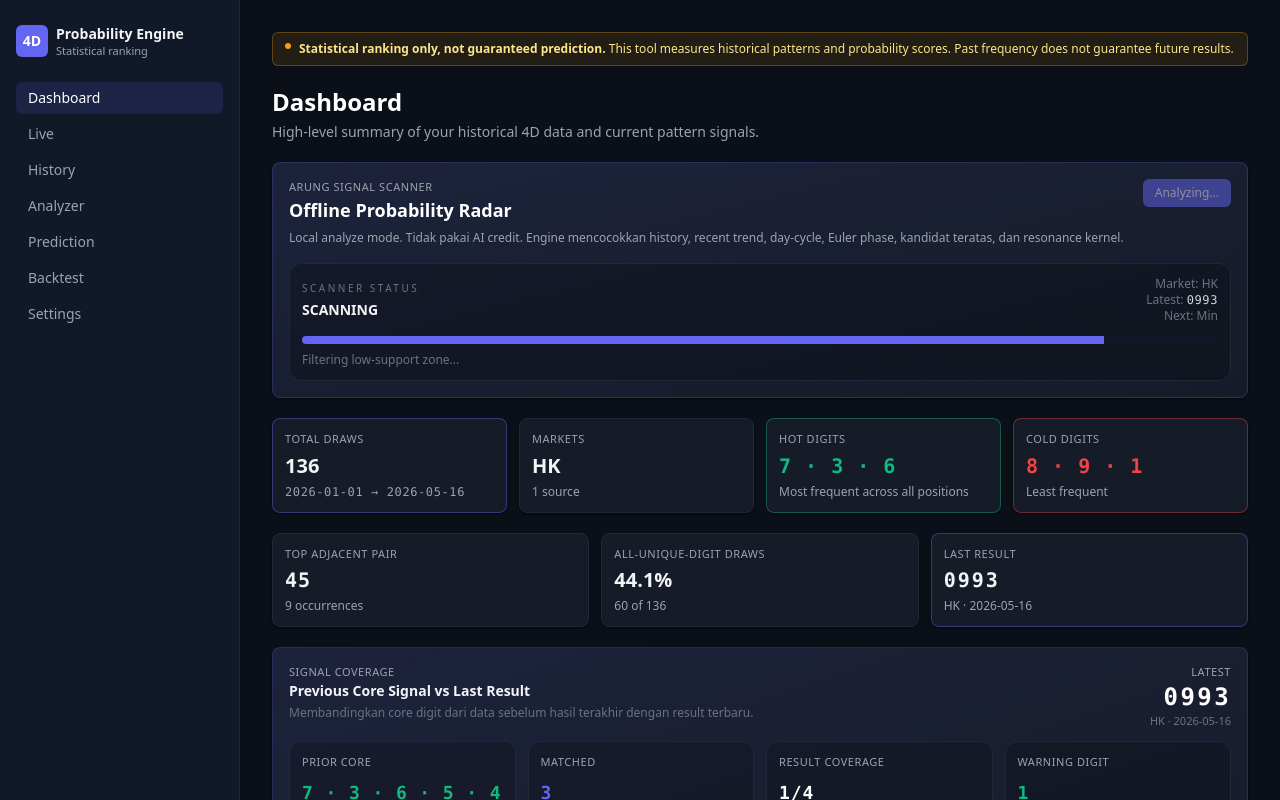
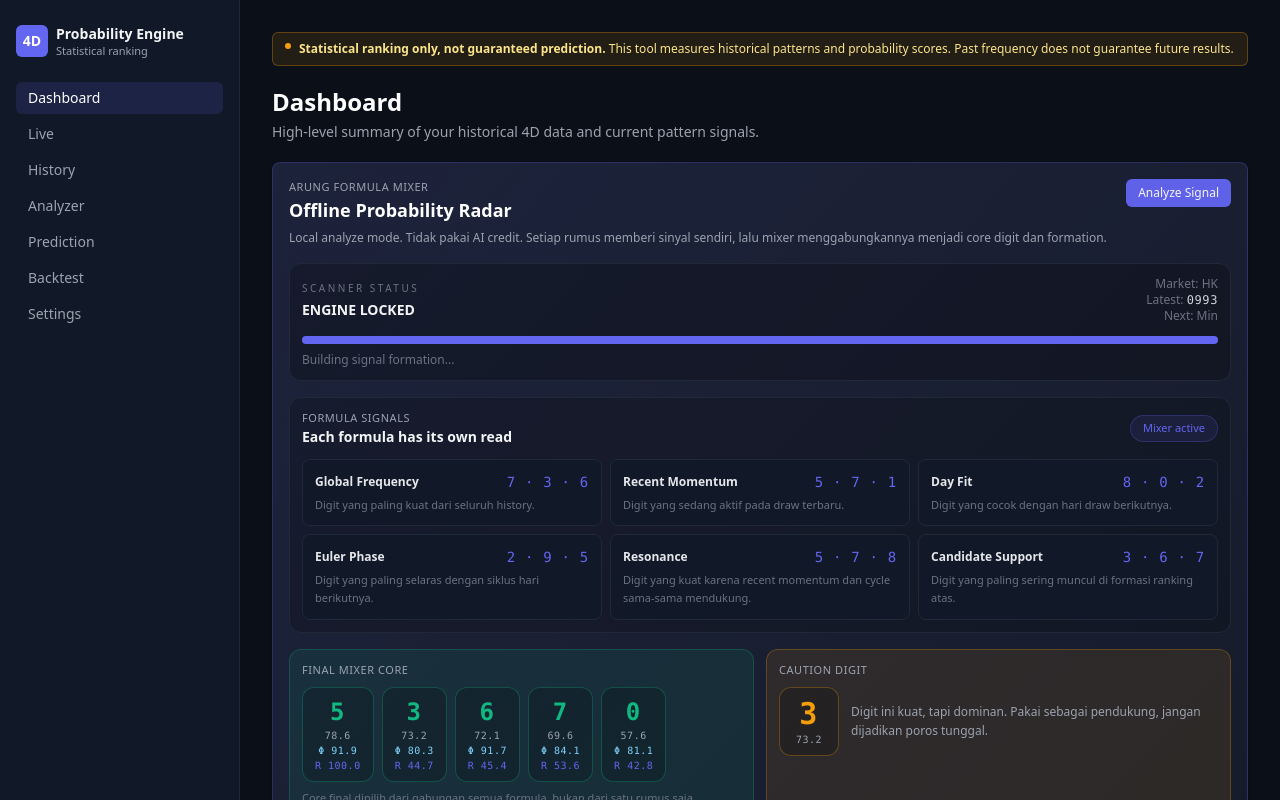
Before and after one commit to LoOp575/Togel2, a Next.js app: page / in a window 1280 px wide. Both pictures are taken after a click on the button "Analyze Signal". Shown: the top 800 px of the page. Built offline with nearby package versions, Linux system fonts and the light colour scheme.

Commit message:
Show separated formula signal readouts

```diff
--- a/components/ArungSignalScanner.tsx
+++ b/components/ArungSignalScanner.tsx
@@ -11,12 +11,10 @@ type Props = {
 
 const STEPS = [
   "Scanning historical matrix...",
-  "Matching global digit frequency...",
-  "Reading recent momentum...",
-  "Checking day-cycle fit...",
-  "Activating Euler phase alignment...",
-  "Activating resonance kernel...",
-  "Filtering low-support zone...",
+  "Reading separated formula signals...",
+  "Checking Euler phase alignment...",
+  "Activating resonance read...",
+  "Mixing final core cluster...",
   "Building signal formation...",
 ];
 
@@ -69,11 +67,11 @@ export function ArungSignalScanner({ signal, latest }: Props) {
     <div className="card overflow-hidden border-accent/25 bg-gradient-to-br from-accent/10 via-bg-panel to-bg-panel">
       <div className="flex flex-col gap-3 sm:flex-row sm:items-start sm:justify-between">
         <div>
-          <p className="stat-label">Arung Signal Scanner</p>
+          <p className="stat-label">Arung Formula Mixer</p>
           <h2 className="text-lg font-semibold text-white">Offline Probability Radar</h2>
           <p className="mt-1 text-xs leading-relaxed text-gray-400">
-            Local analyze mode. Tidak pakai AI credit. Engine mencocokkan history,
-            recent trend, day-cycle, Euler phase, kandidat teratas, dan resonance kernel.
+            Local analyze mode. Tidak pakai AI credit. Setiap rumus memberi sinyal sendiri,
+            lalu mixer menggabungkannya menjadi core digit dan formation.
           </p>
         </div>
         <button onClick={runScan} disabled={status === "scanning"} className="btn-primary text-xs">
@@ -109,9 +107,32 @@ export function ArungSignalScanner({ signal, latest }: Props) {
 
       {status === "done" ? (
         <div className="mt-4 space-y-4">
+          <div className="rounded-xl border border-bg-border bg-black/20 p-3">
+            <div className="mb-3 flex items-center justify-between gap-3">
+              <div>
+                <p className="stat-label">Formula Signals</p>
+                <h3 className="text-sm font-semibold text-gray-100">Each formula has its own read</h3>
+              </div>
+              <div className="rounded-full border border-accent/25 bg-accent/10 px-3 py-1 text-[11px] text-accent">
+                Mixer active
+              </div>
+            </div>
+            <div className="grid gap-2 md:grid-cols-2 xl:grid-cols-3">
+              {signal.formulaSignals.map((formula) => (
+                <div key={formula.key} className="rounded-lg border border-bg-border bg-bg-soft p-3">
+                  <div className="flex items-center justify-between gap-2">
+                    <p className="text-xs font-semibold text-gray-200">{formula.label}</p>
+                    <p className="mono text-sm text-accent">{formula.digits.join(" · ")}</p>
+                  </div>
+                  <p className="mt-1 text-[11px] leading-relaxed text-gray-500">{formula.read}</p>
+                </div>
+              ))}
+            </div>
+          </div>
+
           <div className="grid gap-3 md:grid-cols-2">
             <div className="rounded-xl border border-good/25 bg-good/10 p-3">
-              <p className="stat-label mb-2">Core Signal Digits</p>
+              <p className="stat-label mb-2">Final Mixer Core</p>
               <div className="flex flex-wrap gap-2">
                 {signal.coreDigits.map((item) => (
                   <div key={item.digit} className="rounded-xl border border-good/30 bg-black/20 px-3 py-2 text-center">
@@ -122,6 +143,9 @@ export function ArungSignalScanner({ signal, latest }: Props) {
                   </div>
                 ))}
               </div>
+              <p className="mt-2 text-[11px] text-gray-500">
+                Core final dipilih dari gabungan semua formula, bukan dari satu rumus saja.
+              </p>
             </div>
 
             <div className="rounded-xl border border-warn/25 bg-warn/10 p-3">
@@ -140,12 +164,12 @@ export function ArungSignalScanner({ signal, latest }: Props) {
 
           <div className="grid gap-3 md:grid-cols-3">
             <div className="rounded-xl border border-accent/30 bg-black/30 p-4 md:col-span-2">
-              <p className="stat-label">Main Formation</p>
+              <p className="stat-label">Best Formation</p>
               <div className="mt-1 mono text-4xl font-bold tracking-widest text-white">
                 {main?.number ?? "—"}
               </div>
               <p className="mt-2 text-xs text-gray-400">
-                Formation dibangun dari core digit, Euler phase, resonance, gap, recency, day score, dan penalty low-support.
+                Formation dipilih dari ranking kandidat, core final, phase, resonance, gap, recency, dan penalty low-support.
               </p>
             </div>
 
@@ -153,7 +177,7 @@ export function ArungSignalScanner({ signal, latest }: Props) {
               <p className="stat-label mb-2">Low Support</p>
               <div className="mono text-3xl font-bold text-bad">{lowSupport?.digit ?? "—"}</div>
               <p className="mt-2 text-xs text-gray-400">
-                Digit paling lemah saat ini. Bukan mustahil keluar, tapi perlu diwaspadai.
+                Digit paling lemah saat ini. Bukan mustahil keluar, tapi jangan dijadikan poros utama.
               </p>
             </div>
           </div>
@@ -171,16 +195,11 @@ export function ArungSignalScanner({ signal, latest }: Props) {
           </div>
 
           <div className="rounded-xl border border-bg-border bg-black/20 p-3 text-xs leading-relaxed text-gray-400">
-            <p className="mb-1 font-semibold text-gray-200">{signal.formula.name}</p>
-            <div className="space-y-1 mono text-[11px] text-accent">
-              <p>Euler: θ(day)=2π·day/7</p>
-              <p>EulerPhaseFit(d)=(cos(θ_next−θ_peak(d))+1)/2</p>
-              <p>{signal.formula.cycle}</p>
-              <p>{signal.formula.kernel}</p>
-            </div>
-            <p className="mt-2">
-              Core Score = 15% global + 20% recent + 20% cycle + 25% candidate support + 20% resonance.
-              Cycle membaca gabungan day fit dan Euler phase; resonance membaca hubungan recent momentum dan cycle dengan normalizer ln(2).
+            <p className="mb-1 font-semibold text-gray-200">How to Read</p>
+            <p>
+              Euler Phase adalah sinyal hari/siklus. Recent membaca trend terbaru. Global membaca history umum.
+              Resonance membaca interaksi recent dan cycle. Candidate Support membaca digit yang kuat di formasi ranking atas.
+              Final Mixer menggabungkan semua sinyal menjadi core final dan formation.
             </p>
           </div>
         </div>
```
